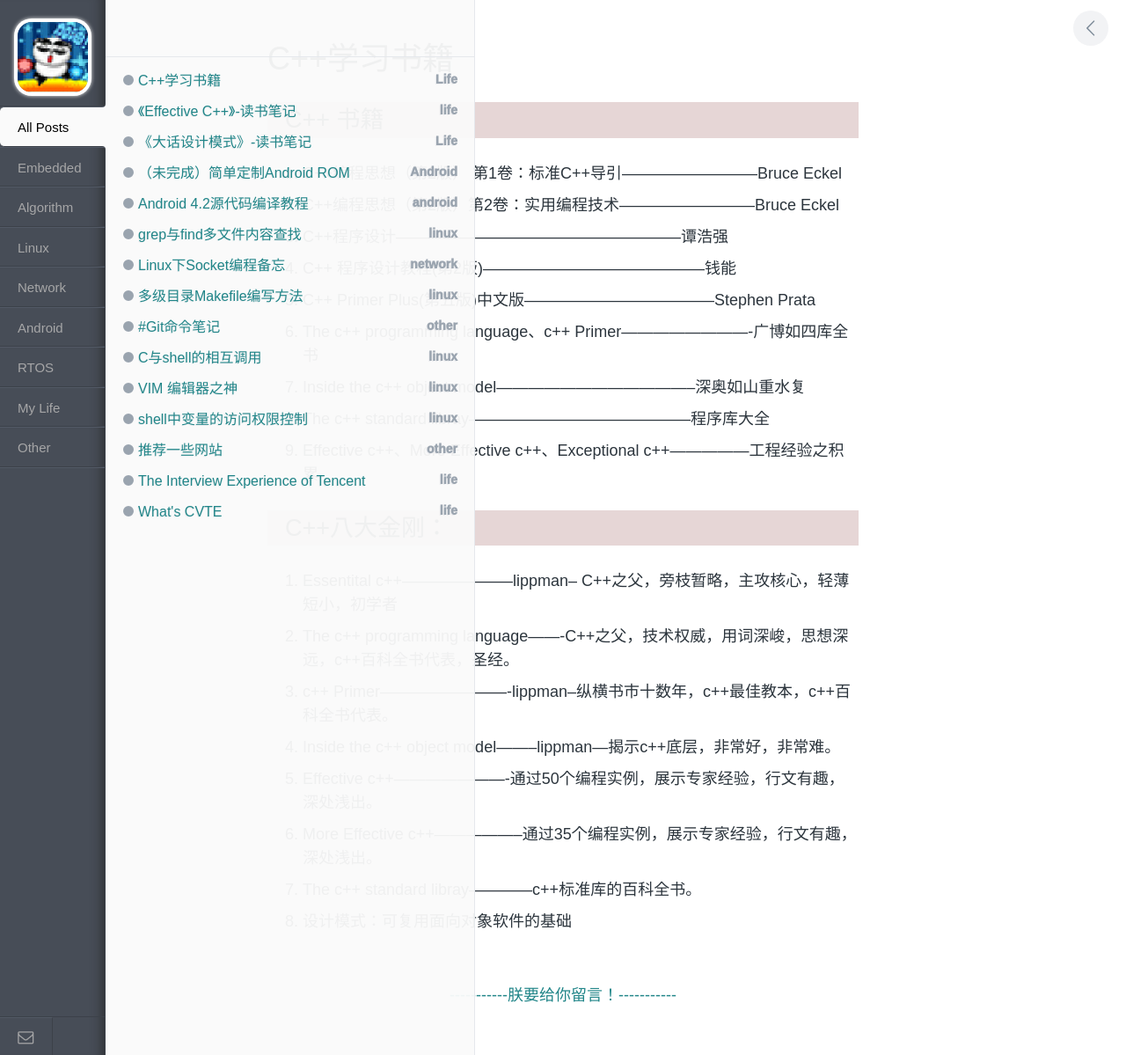
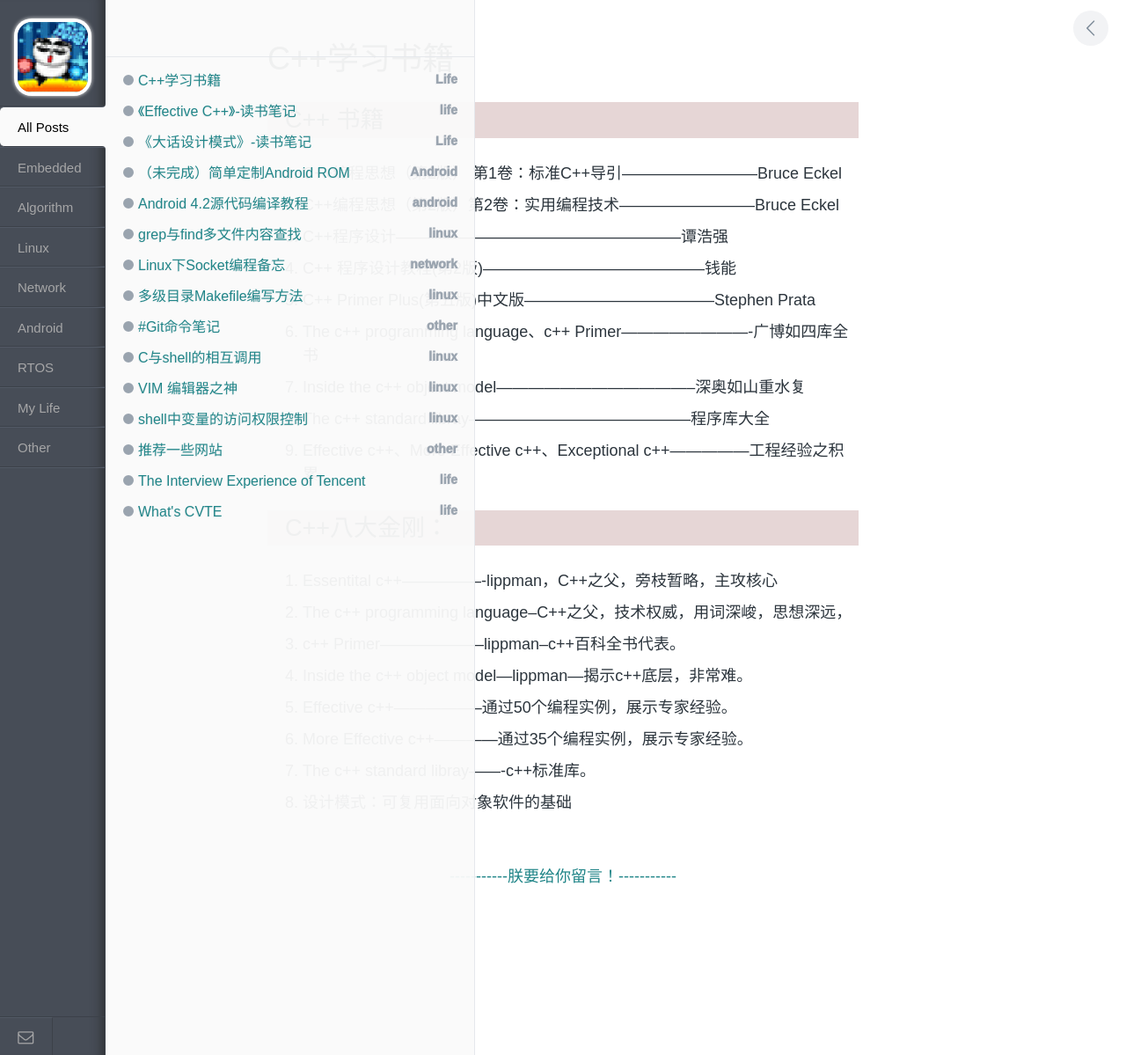
Before and after one commit to xnzaa/xnzaa.github.io, a Jekyll site: the page built from _posts/2016-04-05- C++学习书籍.md, in a window 1280 px wide. Shown: the whole page at 88% size. Built offline with Jekyll 4.4.1, drawn with Linux system fonts in a browser that asks for light colours; comment, search, counter and statistics services are not loaded.

Commit message:
修改C++书籍

```diff
--- a/_posts/2016-04-05- C++学习书籍.md
+++ b/_posts/2016-04-05- C++学习书籍.md
@@ -18,11 +18,11 @@
 9. Effective c++、More Effective c++、Exceptional c++---------------工程经验之积累
 
 ## C++八大金刚：
-1. Essentital c++---------------------lippman-- C++之父，旁枝暂略，主攻核心，轻薄短小，初学者
-2. The c++ programming language-------C++之父，技术权威，用词深峻，思想深远，c++百科全书代表，圣经。
-3. c++ Primer-------------------------lippman--纵横书市十数年，c++最佳教本，c++百科全书代表。
-4. Inside the c++ object model--------lippman---揭示c++底层，非常好，非常难。
-5. Effective c++----------------------通过50个编程实例，展示专家经验，行文有趣，深处浅出。
-6. More Effective c++-----------------通过35个编程实例，展示专家经验，行文有趣，深处浅出。
-7. The c++ standard libray------------c++标准库的百科全书。
+1. Essentital c++----------------lippman，C++之父，旁枝暂略，主攻核心
+2. The c++ programming language--C++之父，技术权威，用词深峻，思想深远，
+3. c++ Primer--------------------lippman--c++百科全书代表。
+4. Inside the c++ object model---lippman---揭示c++底层，非常难。
+5. Effective c++-----------------通过50个编程实例，展示专家经验。
+6. More Effective c++------------通过35个编程实例，展示专家经验。
+7. The c++ standard libray-------c++标准库。
 8. 设计模式：可复用面向对象软件的基础
```
